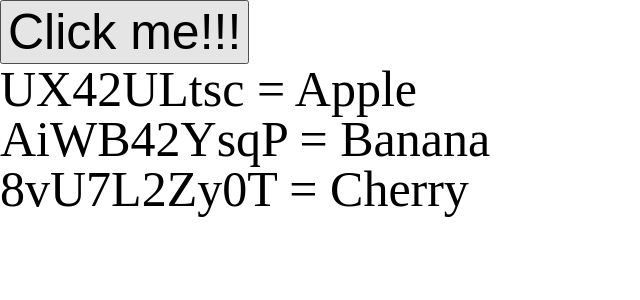
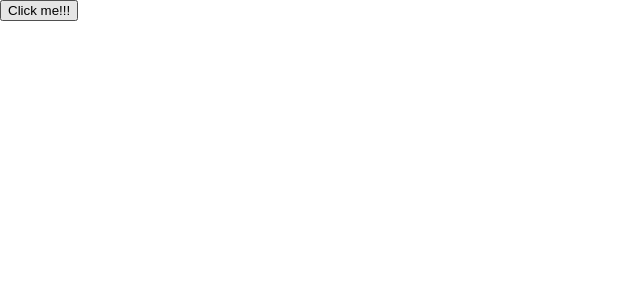
Before and after one commit to akaRaphael/vue-basic, a Vue app: page / in a window 1280 px wide. Shown: the top 300 px of the page, without its empty margins (0-640 px from the left). Built offline with nearby package versions, Linux system fonts and the light colour scheme.

Commit message:
learned about vue event handler

```diff
--- a/src/App.vue
+++ b/src/App.vue
@@ -1,42 +1,18 @@
 <template>
-  <button @click="handler">
+  <button @click="handlerA(), handlerB()">
     Click me!!!
   </button>
-  <ul>
-    <li
-      v-for="{id, name} in newFruits"
-      :key="id">
-      {{ id }} = {{ name }}
-    </li>
-  </ul>
 </template>
 
 <script>
-import shortid from 'shortid'
 export default {
-  data() {
-    return {
-      fruits: ['Apple', 'Banana', 'Cherry'],
-    }
-  },
-  computed: {
-    newFruits() {
-      return this.fruits.map(fruit => ({
-        id: shortid.generate(), // generate() => shortid를 생성해주는 메소드
-        name: fruit
-      }))
-    }
-  },
   methods: {
-    handler() {
-      this.fruits.push('Orange')
-    }
+    handlerA() {
+      console.log('handler A!')
+    },
+    handlerB() {
+      console.log('handler B!')
+    },
   }
 }
 </script>
-
-<style>
-  button, li {
-    font-size: 50px;
-  }
-</style>
```
